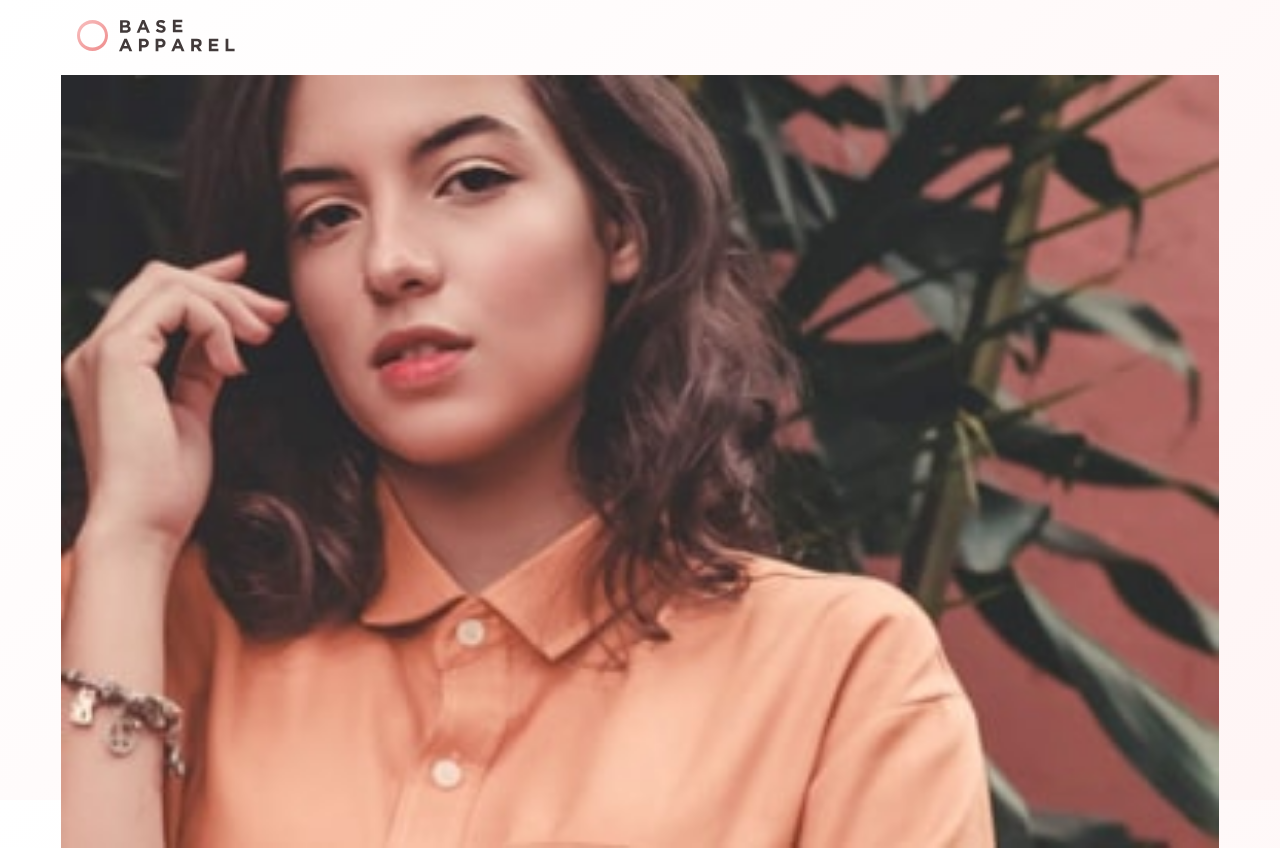
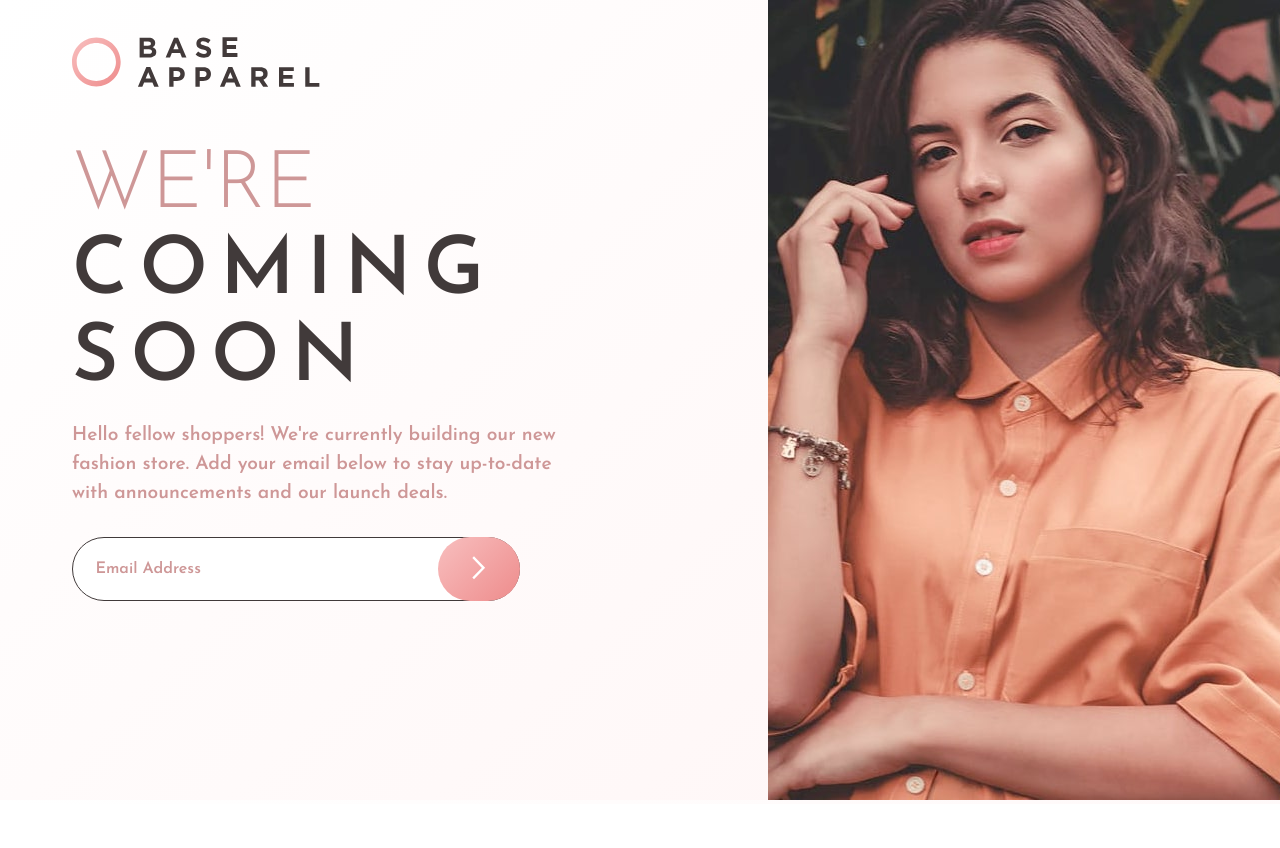
Before and after one commit to aaronpaulgz/fm-base-apparel, a plain HTML site: page index.html in a window 1280 px wide. Shown: the top 848 px of the page. After the commit the page ends 804 px from the top, so only its background shows below. Drawn offline with Linux system fonts and the light colour scheme.

Commit message:
Desktop ready

```diff
--- a/index.html
+++ b/index.html
@@ -32,6 +32,9 @@
     <!-- Mobile elements END -->
     <!-- Text & Form -->
     <section class="description">
+      <div class="desktop-logo">
+        <img src="./images/logo.svg" alt="" />
+      </div>
       <h1 class="">
         <span class="thin">We're</span> <br />
         <span class="bold"
@@ -64,6 +67,9 @@
         <p id="errTxt"></p>
       </div>
     </section>
+    <div class="hero">
+      <img src="./images/hero-desktop.jpg" alt="" />
+    </div>
   </body>
   <script src="./index.js"></script>
 </html>
--- a/index.js
+++ b/index.js
@@ -7,9 +7,13 @@ $errTxt = document.getElementById("errTxt");
 const validateTxt = () => {
   if ($input.value.includes("@")) {
     console.log("Message sent");
+    // $error.style.visibility = "visible";
+    $errTxt.style.color = "#00B59A";
+    $errTxt.innerHTML = "Email sent";
   } else {
     $input.style.border = "solid 2px hsl(0, 93%, 68%)";
     $error.style.visibility = "visible";
+    $errTxt.style.color = "";
     $errTxt.innerHTML = "Please provide a valid mail";
   }
 };
--- a/styles.css
+++ b/styles.css
@@ -29,7 +29,7 @@ html {
 body {
   display: flex;
   flex-direction: column;
-  margin: o auto;
+  margin: 0 auto;
   background: var(--Gradient-1);
 }
 
@@ -132,7 +132,9 @@ body {
 }
 
 .form button:hover {
-  /* box-shadow: 10px 10px 5px 0px rgba(0, 0, 0, 0.75); */
+  -webkit-box-shadow: 12px 20px 64px 22px rgba(133, 93, 109, 0.32);
+  -moz-box-shadow: 12px 20px 64px 22px rgba(133, 93, 109, 0.32);
+  box-shadow: 12px 20px 64px 22px rgba(133, 93, 109, 0.32);
 }
 
 .form button img {
@@ -144,7 +146,7 @@ body {
   z-index: 3;
   right: 92px;
   top: 20px;
-  visibility: hidden;
+  display: none;
 }
 
 #errTxt {
@@ -155,7 +157,98 @@ body {
 .errTxt--container {
   width: 100%;
   text-align: left;
-  padding: 0 48px;
+  padding: 4px 48px;
   color: var(--Soft-Red);
   font-weight: 600;
 }
+
+.desktop-logo {
+  display: none;
+}
+
+.hero {
+  display: none;
+}
+
+@media screen and (min-width: 720px) {
+  .desktop-logo {
+    display: block;
+    width: 100%;
+  }
+
+  .desktop-logo img {
+    padding: 24px 0 0 72px;
+  }
+  html,
+  body {
+    height: 100%;
+  }
+
+  body {
+    display: flex;
+    flex-direction: row;
+  }
+
+  .mobile {
+    display: none;
+  }
+
+  .description {
+    width: 60%;
+  }
+
+  .description h1 {
+    font-size: 4rem;
+    line-height: 4.4rem;
+    text-align: left;
+    padding: 0 0 0 72px;
+  }
+
+  .description h2 {
+    text-align: left;
+    padding: 0 200px 0 72px;
+    /* max-width: 80%; */
+  }
+
+  .form--container {
+    display: inline;
+  }
+
+  .form {
+    padding-left: 72px;
+    max-width: 520px;
+  }
+
+  .hero {
+    display: block;
+    width: 40%;
+  }
+
+  .hero img {
+    object-fit: cover;
+    height: 100%;
+    width: 100%;
+  }
+
+  .errTxt--container {
+    padding: 8px 0 0 72px;
+  }
+}
+
+@media screen and (min-width: 1025px) {
+  .desktop-logo img {
+    width: 320px;
+    padding-top: 36px;
+  }
+
+  .description h1 {
+    margin-top: 52px;
+    font-size: 5rem;
+    line-height: 5.4rem;
+  }
+
+  .description h2 {
+    font-size: 1.2rem;
+    line-height: 1.8rem;
+  }
+}
```
